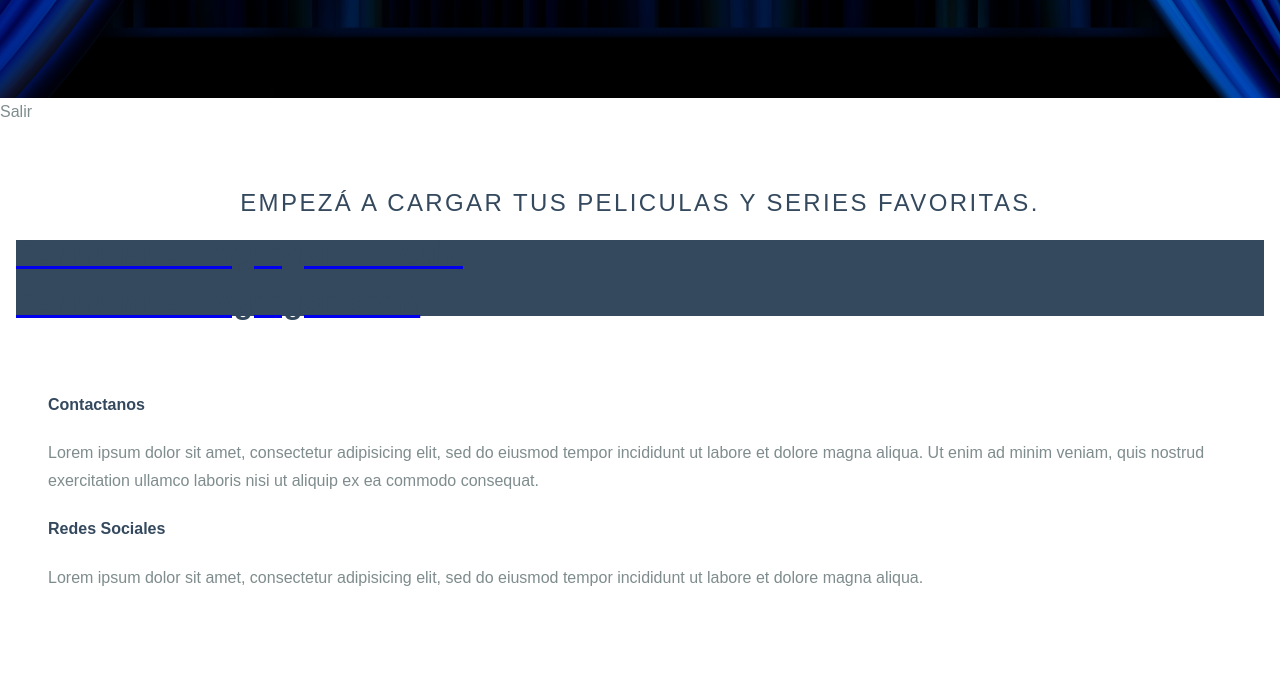
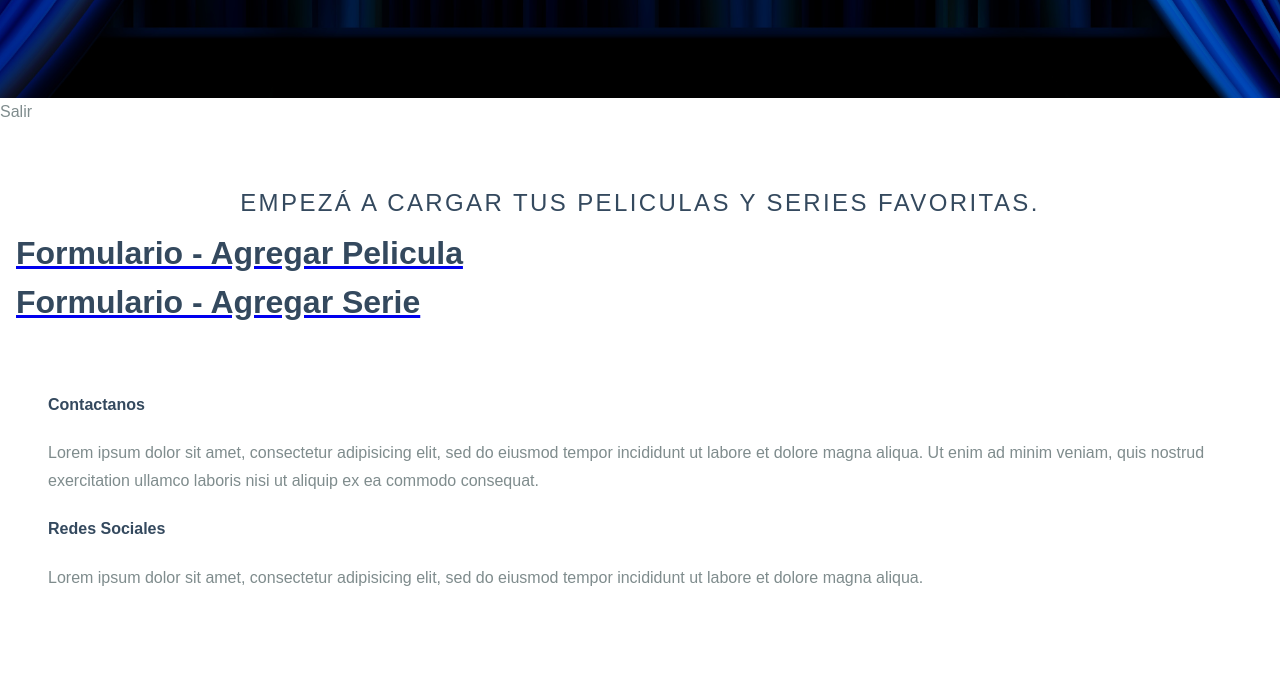
Before and after one commit to matibulich/proyecto_final_django, a Django app: page /movie_app/portal in a window 1280 px wide. Shown: the part 598-1285 px from the top of the page. Run offline with Django 4.2, Linux system fonts and the light colour scheme; some libraries are stand-ins or nearby versions.

Commit message:
Update styles.css

```diff
--- a/movie_project/movie_app/static/movie_app/css/styles.css
+++ b/movie_project/movie_app/static/movie_app/css/styles.css
@@ -44,7 +44,6 @@ label {
 FORMULARIOS
  */
 
-.formularios_peliculas_series {background-color: #34495e;}
 
 
 
```
